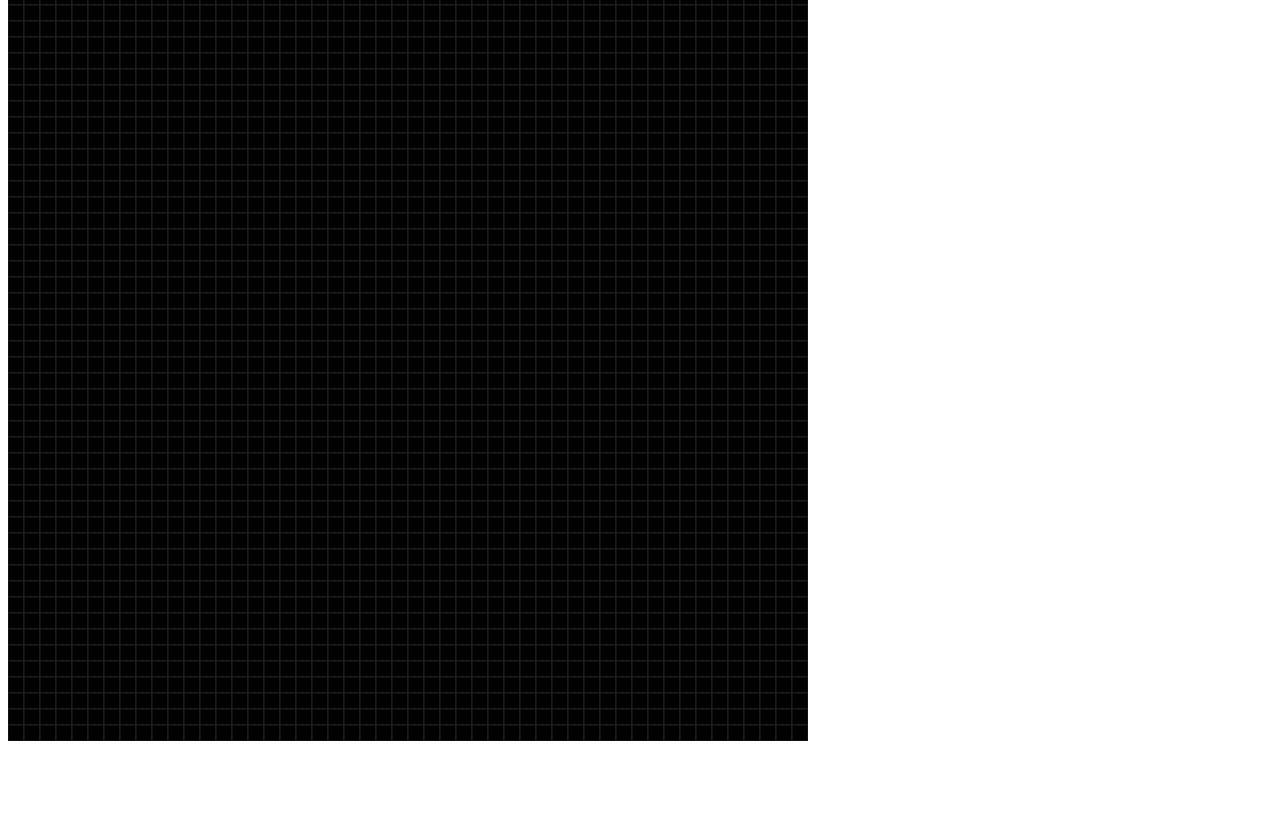
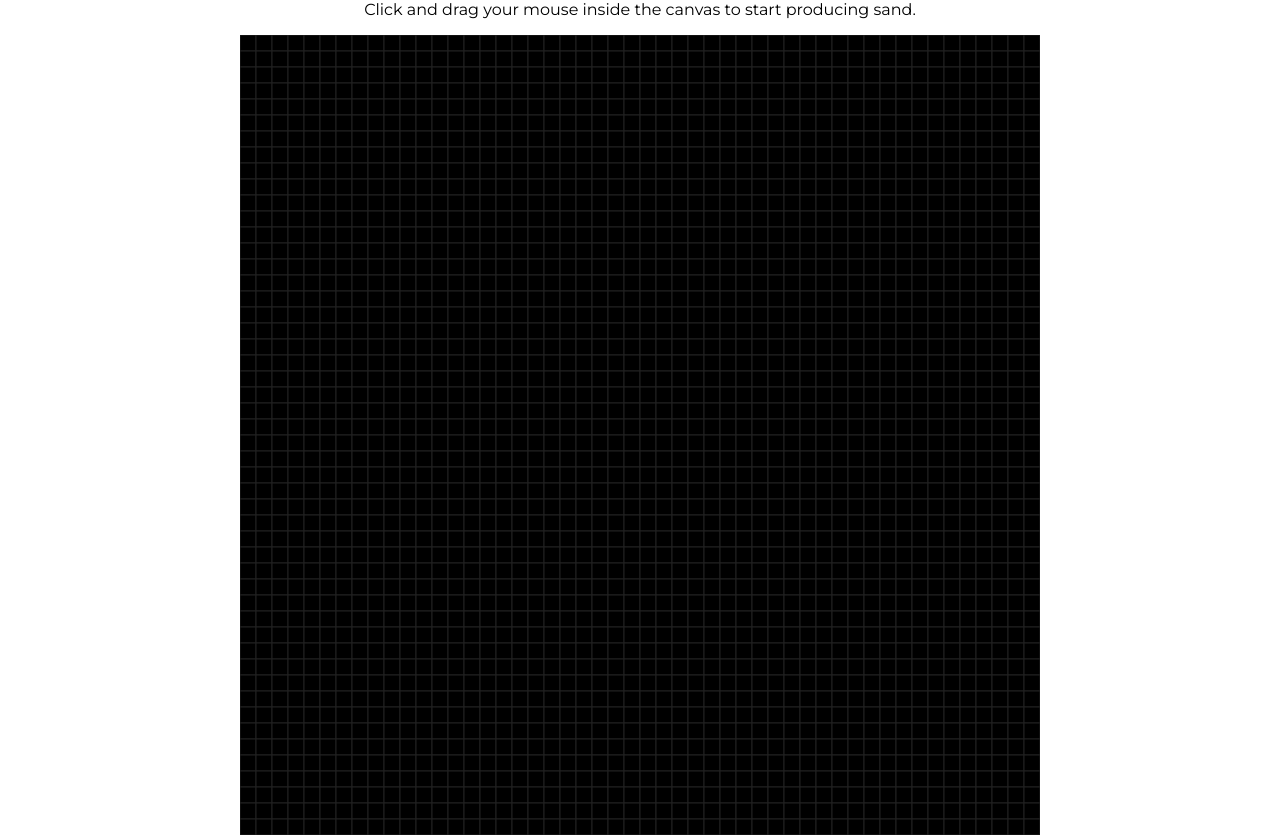
Before and after one commit to Solarrris/falling-sand, a plain HTML site: page index.html in a window 1280 px wide. Shown: the part 67-902 px from the top of the page. Before the commit the page ends 820 px from the top, so only its background shows below. Drawn offline with Linux system fonts and the light colour scheme.

Commit message:
Added text and style

```diff
--- a/index.html
+++ b/index.html
@@ -3,9 +3,13 @@
 <head>
     <meta charset="UTF-8">
     <meta name="viewport" content="width=device-width, initial-scale=1.0">
+    <link href="https://fonts.googleapis.com/css2?family=Montserrat:ital,wght@0,100..900;1,100..900&display=swap" rel="stylesheet">
+    <link rel="stylesheet" href="style.css">
     <title>Falling sand</title>
 </head>
 <body>
+    <h1>Canvas Project - Falling Sand</h1>
+    <p>Click and drag your mouse inside the canvas to start producing sand.</p>
     <canvas id="canvas"></canvas>
     <script src="app.js"></script>
 </body>
--- /dev/null
+++ b/style.css
@@ -0,0 +1,17 @@
+* {
+    padding: 0;
+    margin: 0;
+}
+
+body {
+    padding: 12px 0;
+    font-family: "Montserrat";
+    height: 100vh;
+    display: flex;
+    flex-direction: column;
+    align-items: center;
+}
+
+p {
+    margin: 16px 0;
+}
```
